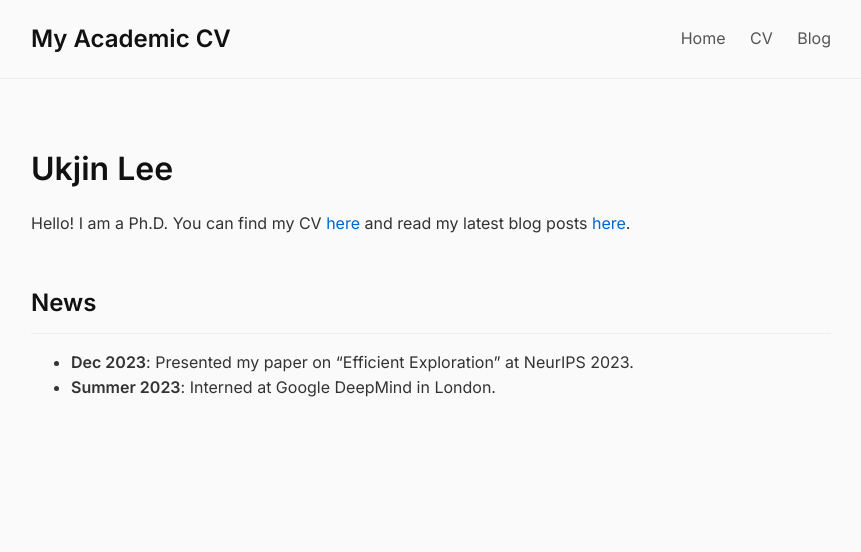
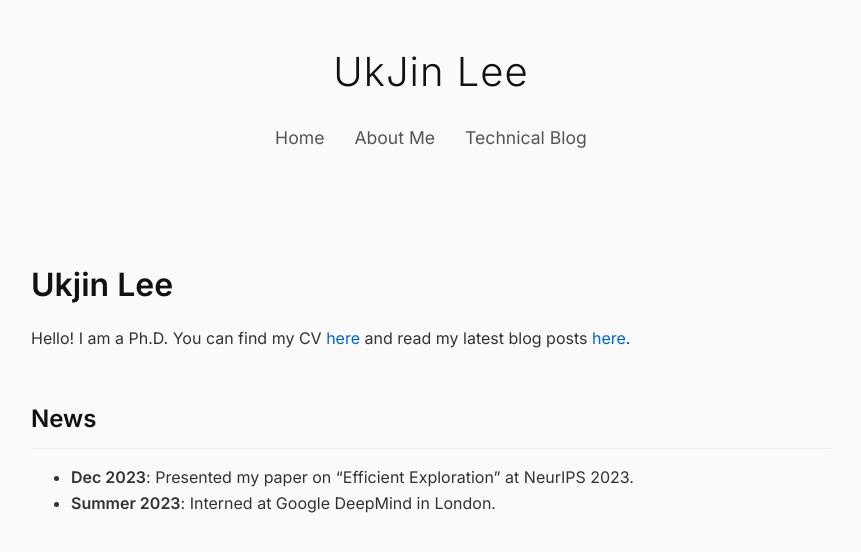
Before and after one commit to ukjinlee101/ukjinlee101.github.io, a Jekyll site: the page built from index.md, in a window 1280 px wide. Shown: the top 552 px of the page, without its empty margins (209-1070 px from the left). Built offline with Jekyll 4.4.1, drawn with Linux system fonts in a browser that asks for light colours.

Commit message:
antigravity

```diff
--- a/_config.yml
+++ b/_config.yml
@@ -1,4 +1,4 @@
-title: "My Academic CV"
+title: "UkJin Lee"
 email: your-email@example.com
 description: >- # this means to ignore newlines until "baseurl:"
   Academic CV and Blog powered by Jekyll and GitHub Pages.
--- a/_includes/header.html
+++ b/_includes/header.html
@@ -1,10 +1,10 @@
 <header class="site-header">
-    <div class="wrapper">
-        <a class="site-title" href="{{ " /" | relative_url }}">{{ site.title | escape }}</a>
-        <nav class="site-nav">
+    <div class="wrapper-header">
+        <div class="site-title-static">{{ site.title | escape }}</div>
+        <nav class="site-nav-centered">
             <a href="{{ " /" | relative_url }}">Home</a>
-            <a href="{{ " /cv" | relative_url }}">CV</a>
-            <a href="{{ " /blog" | relative_url }}">Blog</a>
+            <a href="{{ " /cv" | relative_url }}">About Me</a>
+            <a href="{{ " /blog" | relative_url }}">Technical Blog</a>
         </nav>
     </div>
 </header>
--- a/assets/css/style.css
+++ b/assets/css/style.css
@@ -2,7 +2,8 @@
 @import url('https://fonts.googleapis.com/css2?family=Inter:wght@300;400;600&family=Roboto+Mono&display=swap');
 
 :root {
-  --bg-color: #fafafa; /* White-beige */
+  --bg-color: #fafafa;
+  /* White-beige */
   --text-color: #333;
   --link-color: #0066cc;
   --accent-color: #555;
@@ -19,7 +20,9 @@ body {
   padding: 0;
 }
 
-h1, h2, h3 {
+h1,
+h2,
+h3 {
   font-weight: 600;
   margin-top: 2em;
   margin-bottom: 0.5em;
@@ -40,7 +43,8 @@ a:hover {
   text-decoration: underline;
 }
 
-code, pre {
+code,
+pre {
   font-family: 'Roboto Mono', monospace;
   background: #f4f4f4;
   padding: 2px 4px;
@@ -55,29 +59,45 @@ code, pre {
 
 /* Header */
 .site-header {
-  border-bottom: 1px solid var(--border-color);
-  padding: 20px 0;
+  padding: 40px 0;
   margin-bottom: 40px;
-  display: flex; /* Ensure header content can be laid out if needed */
-  justify-content: center; /* Center wrapper in header if needed, though wrapper handles it */
+  text-align: center;
 }
 
-.site-header .wrapper {
-    display: flex;
-    justify-content: space-between;
-    align-items: center;
-    width: 100%;
+.wrapper-header {
+  max-width: 800px;
+  margin: 0 auto;
+  padding: 0 20px;
 }
 
-.site-title {
-  font-size: 1.5em;
-  font-weight: 600;
+.site-title-static {
+  font-size: 2.5em;
+  font-weight: 300;
+  /* Minimalist thin font */
   color: #111;
+  margin-bottom: 20px;
+  letter-spacing: 1px;
 }
 
-.site-nav a {
-  margin-left: 20px;
-  color: var(--accent-color);
+.site-nav-centered {
+  display: flex;
+  justify-content: center;
+  gap: 30px;
+  font-size: 1.1em;
+}
+
+.site-nav-centered a {
+  color: #555;
+  text-decoration: none;
+  border-bottom: 1px solid transparent;
+  padding-bottom: 2px;
+  transition: border-color 0.2s;
+}
+
+.site-nav-centered a:hover {
+  color: #000;
+  border-bottom: 1px solid #000;
+  text-decoration: none;
 }
 
 /* CV Layout */
```
